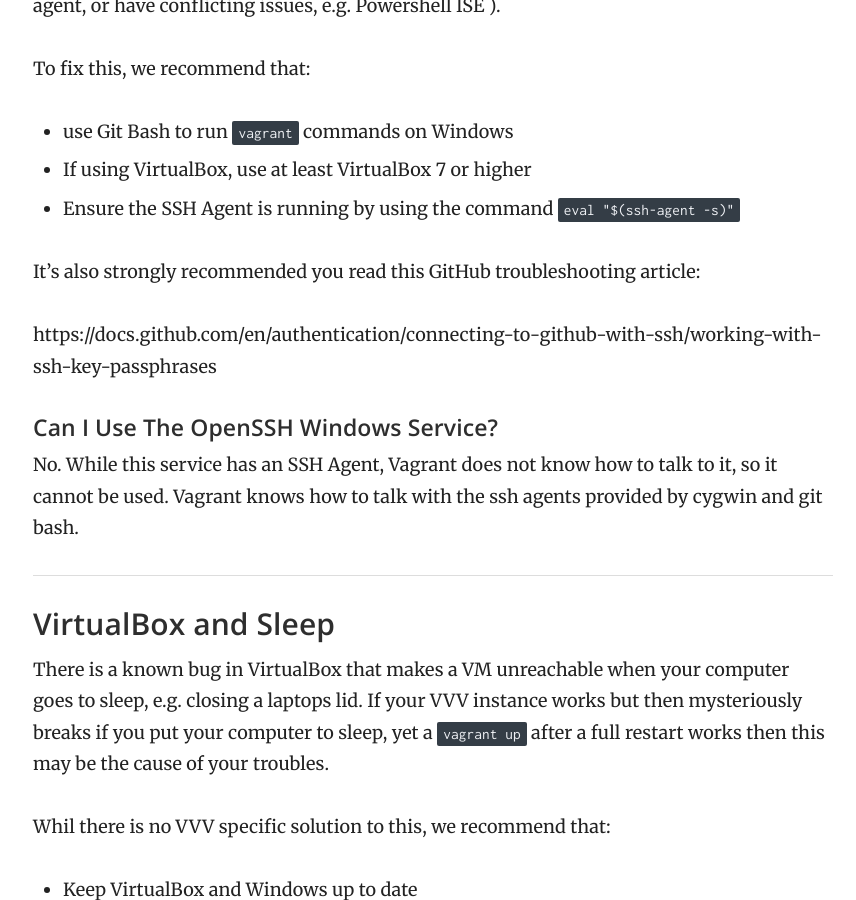
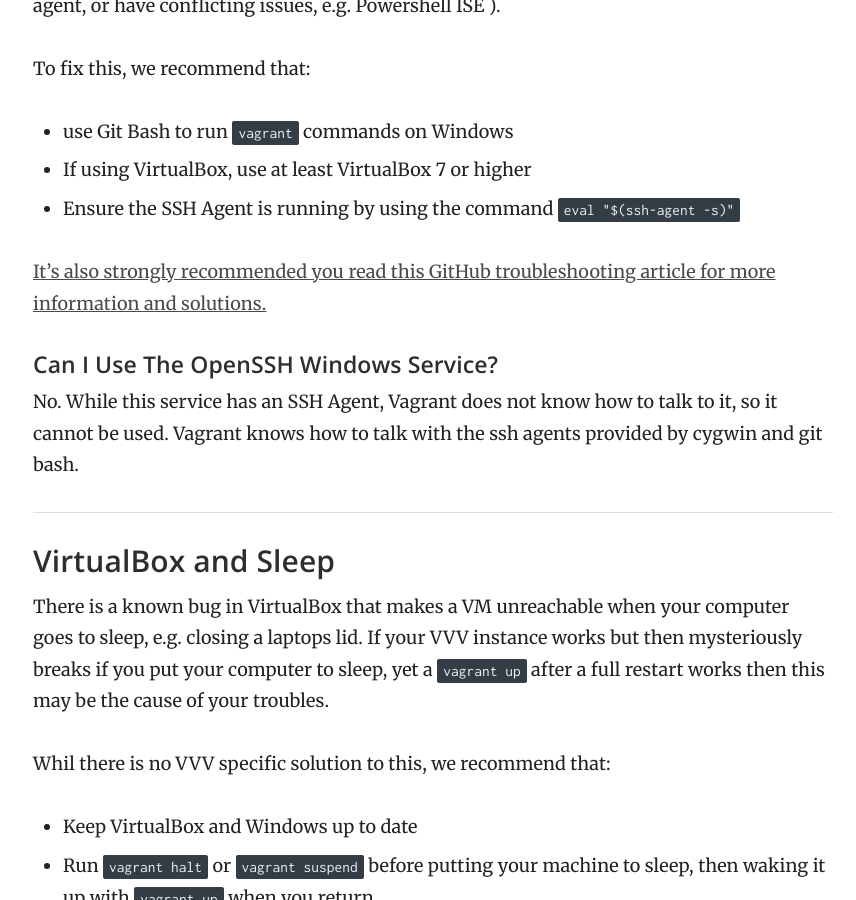
Before and after one commit to Varying-Vagrant-Vagrants/varyingvagrantvagrants.org, a Jekyll site: the page built from docs/en-US/troubleshooting/windows.md, in a window 1280 px wide and 900 px high, scrolled down 1003 px. Shown: the whole window, without its empty margins (357-1213 px from the left). Built offline with Jekyll 4.4.1, drawn with Linux system fonts in a browser that asks for light colours.

Commit message:
Update windows.md

```diff
--- a/docs/en-US/troubleshooting/windows.md
+++ b/docs/en-US/troubleshooting/windows.md
@@ -39,9 +39,7 @@ To fix this, we recommend that:
  - If using VirtualBox, use at least VirtualBox 7 or higher
  - Ensure the SSH Agent is running by using the command `eval "$(ssh-agent -s)"`
 
-It's also strongly recommended you read this GitHub troubleshooting article:
-
-https://docs.github.com/en/authentication/connecting-to-github-with-ssh/working-with-ssh-key-passphrases
+[It's also strongly recommended you read this GitHub troubleshooting article for more information and solutions.](https://docs.github.com/en/authentication/connecting-to-github-with-ssh/working-with-ssh-key-passphrases)
 
 #### Can I Use The OpenSSH Windows Service?
 
```
